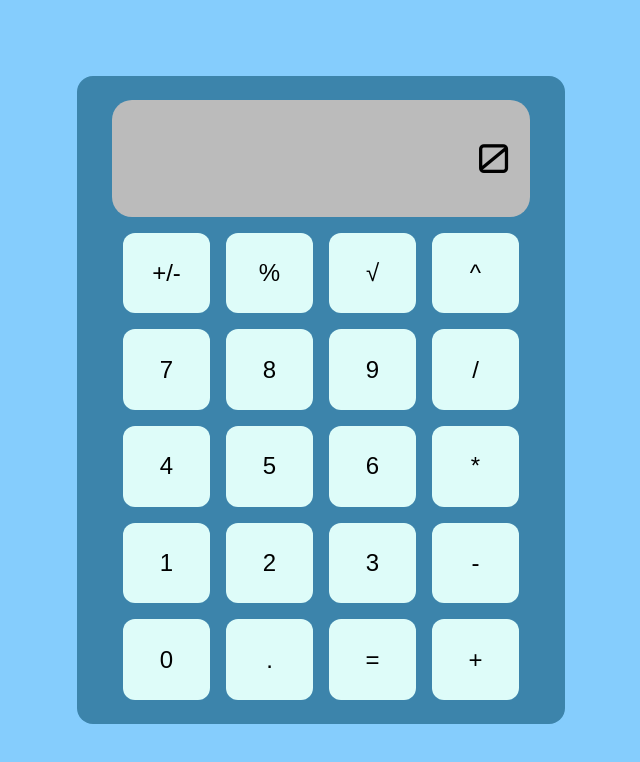
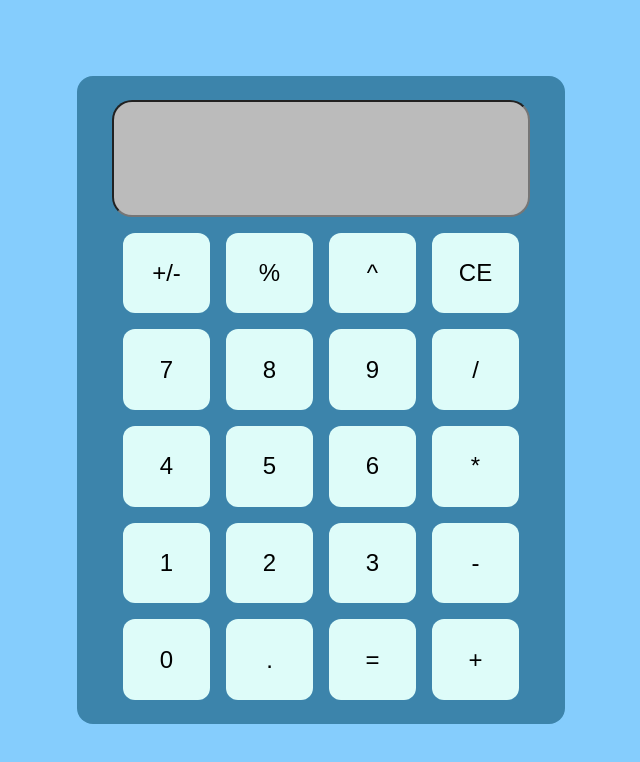
Before and after one commit to jonathanbernal/calculator, a website built with Vite: page index.html in a window 1280 px wide. Shown: the whole page, without its empty margins (319-959 px from the left). Built offline with nearby package versions, Linux system fonts and the light colour scheme.

Commit message:
change calculator screen from div to input element

```diff
--- a/index.html
+++ b/index.html
@@ -10,13 +10,13 @@
 </head>
 <body>
     <div class="calculator-body">
-        <div class="calculator-screen">0</div>
+        <input type="text" class="calculator-screen">
 
         <div class="calculator-keyboard">
             <button class="key" value="+-">+/-</button>
             <button class="key" value="%">%</button>
-            <button class="key" value="sqrt">√</button>
             <button class="key" value="exp">^</button>
+            <button class="key" value="ce">CE</button>
 
             <button class="key" value="7">7</button>
             <button class="key" value="8">8</button>
```
